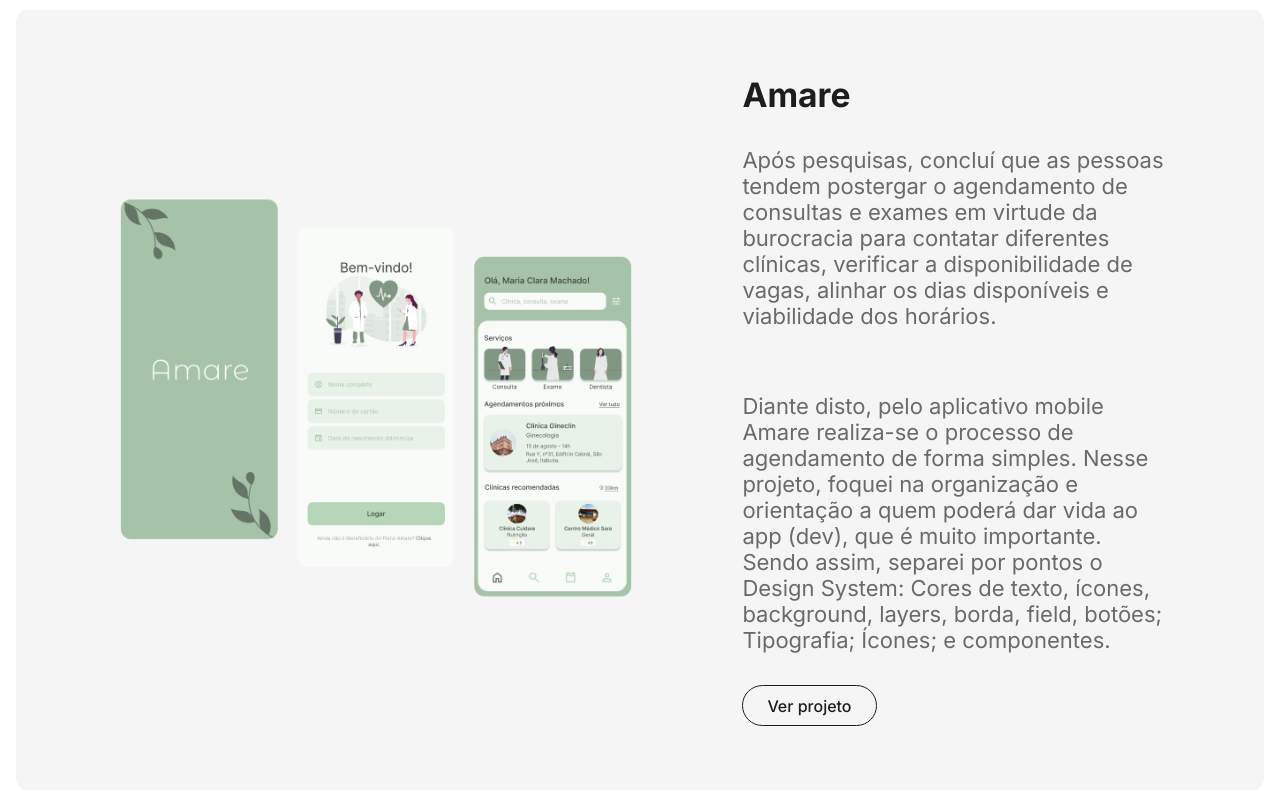
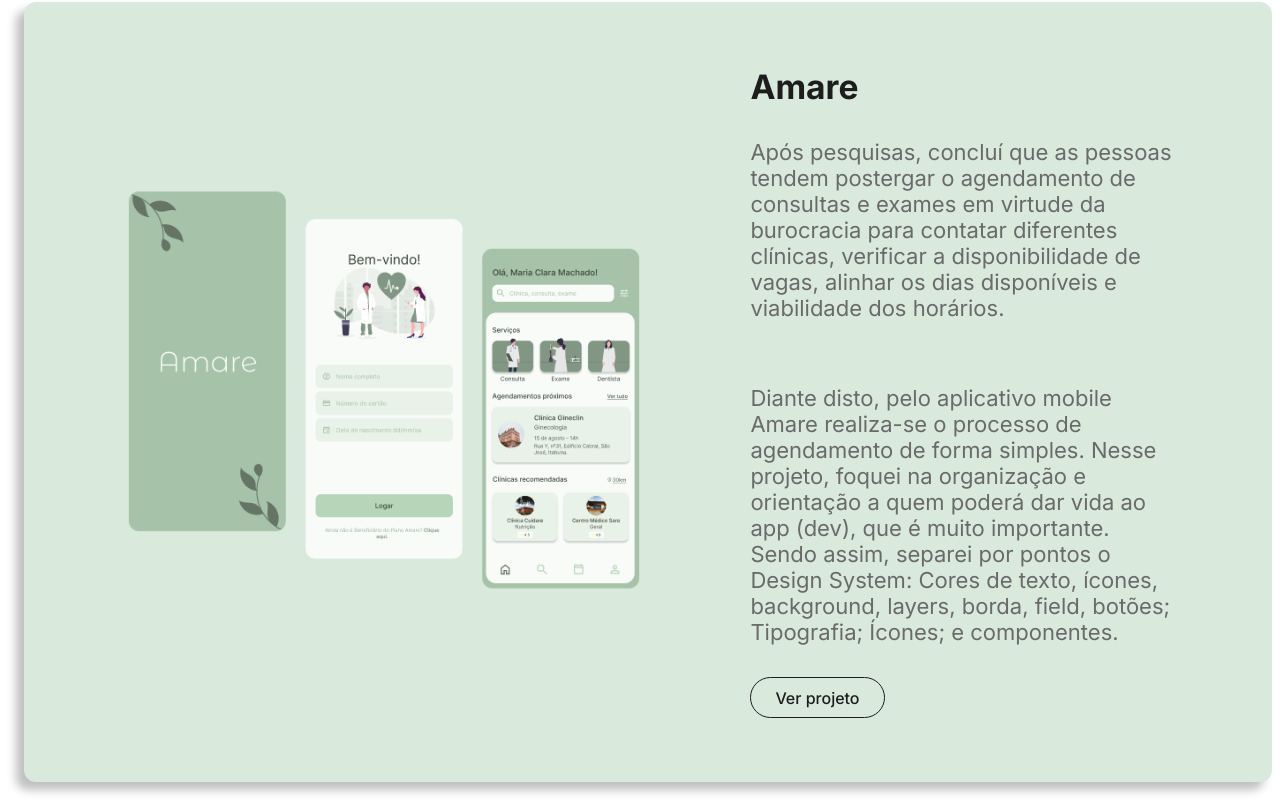
Before and after one commit to RosembergAraujo/MachadoUX, an Astro site: page / in a window 1280 px wide. In both pictures the pointer is over the element 640 px from the left and 1745 px from the top of the page. Shown: the part 1345-2145 px from the top of the page. Built offline with nearby package versions, Linux system fonts and the light colour scheme; Astro itself is replaced by a stand-in of ours.

Commit message:
feat: add hover styles on cards

```diff
--- a/src/pages/index.astro
+++ b/src/pages/index.astro
@@ -335,10 +335,28 @@ import MariFullImage from "../assets/mari-full.png";
     background-color: var(--background);
     border-radius: 12px;
     padding: 4rem 6rem;
+    transition: all 150ms ease-out;
   }
 
   .card + .card {
     margin-top: 3.5rem;
+  }
+
+  .card:hover {
+    box-shadow: -8px 8px 10px 0px rgba(0, 0, 0, 0.25);
+    transform: translate(8px, -8px);
+  }
+
+  .card:nth-of-type(1):hover {
+    background-color: #d9e9db;
+  }
+
+  .card:nth-of-type(2):hover {
+    background-color: #ececec;
+  }
+
+  .card:nth-of-type(3):hover {
+    background-color: #d9dfe9;
   }
 
   .card-img {
```
